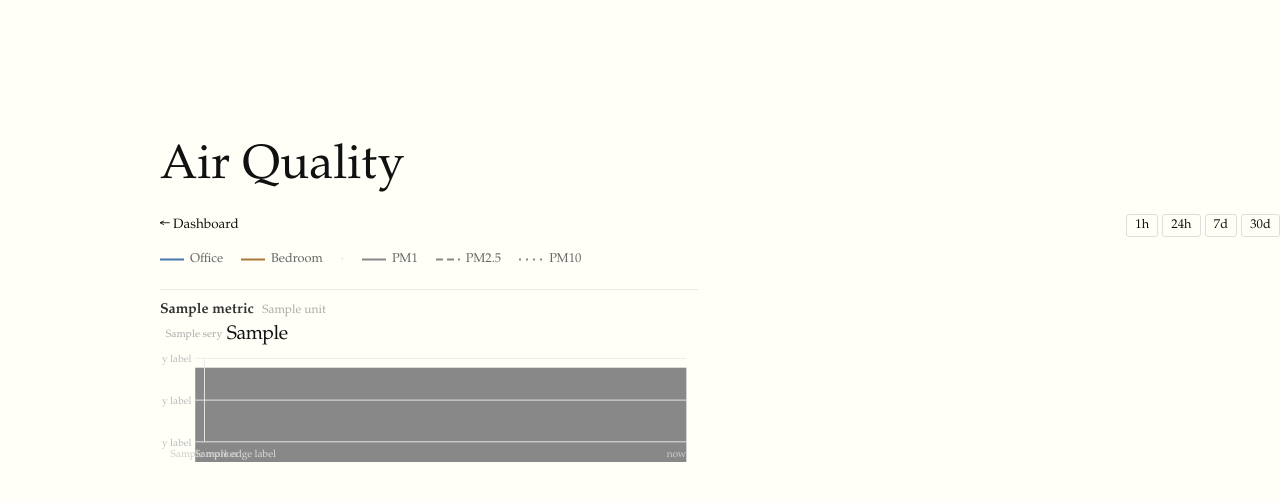
After one commit to ColCarroll/kindle-display-server, a Python web app: template app/web/templates/airq.html in a window 1280 px wide. The commit adds this page. Shown: the top 501 px of the page. Run offline with Jinja, Linux system fonts and the light colour scheme; the template is opened without the code that fills it: most values are stand-ins (such as "Sample title", 1, 10 or a date in 2020).

Commit message:
Add air quality dashboard page with InfluxDB sensor data
- New /air-quality page with Tufte-style SVG sparklines for CO₂,
  temperature (°F), humidity, VOC, NOx, and particulate matter
- Queries koonti:8086 InfluxDB for Office (AirQ α) and Bedroom (AirQ β)
- Reference bands with colored labels for CO₂, VOC, NOx, PM (EPA AQI)
- 1h/24h/7d/30d range toggle; gaps in data shown as line breaks
- Current readings boxed in band color when outside the good range
- "Home" weather title links to /air-quality
- Weather: add processed data cache, memoize sunrise/sunset calculations
- Fix ruff target-version to py310 to match server Python version

🤖 Generated with [Claude Code](https://claude.com/claude-code)

Co-Authored-By: Claude Sonnet 4.6 <noreply@anthropic.com>

```diff
--- a/app/config.py
+++ b/app/config.py
@@ -70,6 +70,7 @@ WEB_BASE_URL = os.getenv("WEB_BASE_URL", "http://localhost:8000")
 # Cache settings
 CACHE_DIR = os.path.join(os.path.dirname(__file__), "data")
 WEATHER_CACHE_TTL = 15 * 60  # 15 minutes
+WEATHER_PROCESSED_CACHE_TTL = 5 * 60  # 5 minutes (matches HTMX refresh interval)
 CALENDAR_CACHE_TTL = 5 * 60  # 5 minutes
 STRAVA_CACHE_TTL = 10 * 60  # 10 minutes
 STRAVA_STATS_CACHE_TTL = 60 * 60  # 1 hour
--- a/app/web/app.py
+++ b/app/web/app.py
@@ -10,7 +10,7 @@ from starlette.middleware.sessions import SessionMiddleware
 
 from app import config
 from app.web import auth
-from app.web.routes import calendar, dashboard, shoes, strava, weather
+from app.web.routes import airq, calendar, dashboard, shoes, strava, weather
 
 logger = logging.getLogger(__name__)
 
@@ -48,6 +48,7 @@ app.mount("/static", StaticFiles(directory="app/web/static"), name="static")
 
 # Include routers
 app.include_router(dashboard.router)
+app.include_router(airq.router)
 app.include_router(weather.router)
 app.include_router(calendar.router)
 app.include_router(strava.router)
--- a/app/web/routes/calendar.py
+++ b/app/web/routes/calendar.py
@@ -1,4 +1,6 @@
 """Calendar partial route handlers."""
+
+import asyncio
 
 from fastapi import APIRouter, Depends, Request
 from fastapi.responses import HTMLResponse
@@ -15,7 +17,7 @@ templates = Jinja2Templates(directory="app/web/templates")
 async def calendar_partial(request: Request, _user: str = Depends(require_auth)):
     """Calendar partial for HTMX loading."""
     try:
-        data = get_events_by_day()
+        data = await asyncio.to_thread(get_events_by_day)
 
         return templates.TemplateResponse(
             "partials/calendar.html",
--- /dev/null
+++ b/app/web/templates/airq.html
@@ -0,0 +1,205 @@
+{% extends "base.html" %}
+
+{% block title %}Air Quality{% endblock %}
+{% block header %}Air Quality{% endblock %}
+
+{% block content %}
+<div class="airq-top">
+    <a href="/" class="airq-back">← Dashboard</a>
+    <div class="airq-range-toggle">
+        {% for r in ["1h", "24h", "7d", "30d"] %}
+        <a href="/air-quality?range={{ r }}"
+           class="airq-range-btn{% if r == current_range %} active{% endif %}">{{ r }}</a>
+        {% endfor %}
+    </div>
+</div>
+
+{% if error %}
+<div class="error-message">{{ error }}</div>
+{% endif %}
+
+{% if metrics %}
+<div class="airq-legend">
+    <span class="airq-legend-item"><svg width="24" height="3" viewBox="0 0 24 3"><line x1="0" y1="1.5" x2="24" y2="1.5" stroke="#4477aa" stroke-width="2"/></svg> Office</span>
+    <span class="airq-legend-item"><svg width="24" height="3" viewBox="0 0 24 3"><line x1="0" y1="1.5" x2="24" y2="1.5" stroke="#aa7733" stroke-width="2"/></svg> Bedroom</span>
+    <span class="airq-legend-sep">·</span>
+    <span class="airq-legend-item"><svg width="24" height="3" viewBox="0 0 24 3"><line x1="0" y1="1.5" x2="24" y2="1.5" stroke="#888" stroke-width="2"/></svg> PM1</span>
+    <span class="airq-legend-item"><svg width="24" height="3" viewBox="0 0 24 3"><line x1="0" y1="1.5" x2="24" y2="1.5" stroke="#888" stroke-width="2" stroke-dasharray="7,4"/></svg> PM2.5</span>
+    <span class="airq-legend-item"><svg width="24" height="3" viewBox="0 0 24 3"><line x1="0" y1="1.5" x2="24" y2="1.5" stroke="#888" stroke-width="2" stroke-dasharray="2,5"/></svg> PM10</span>
+</div>
+
+<div class="airq-grid">
+{% for metric in metrics %}
+<div class="airq-metric">
+    <div class="airq-metric-header">
+        <span class="airq-metric-label">{{ metric.label }}</span>
+        <span class="airq-metric-unit">{{ metric.unit }}</span>
+    </div>
+    <div class="airq-current">
+        {% for s in metric.series %}
+        {% if s.latest_val %}
+        <span class="airq-reading"
+              style="color: {{ s.latest_tc or s.color }};{% if s.latest_bg %} background: {{ s.latest_bg }}; outline: 1.5px solid {{ s.latest_tc }}; border-radius: 3px; padding: 0.05em 0.3em;{% endif %}">
+            {%- if s.sublabel %}<span class="airq-sublabel">{{ s.sublabel }}</span> {% endif -%}
+            {{ s.latest_val }}
+        </span>
+        {% endif %}
+        {% endfor %}
+    </div>
+
+    {% set cl = 38 %}
+    {% set cw = 530 %}
+    {% set cr = cl + cw %}
+    {% set ct = 8 %}
+    {% set ch = 90 %}
+    {% set cb = ct + ch %}
+
+    <svg viewBox="0 0 580 {{ cb + 22 }}" class="airq-chart">
+        {# Reference bands (e.g. VOC quality zones) — rendered first, behind everything #}
+        {% for band in metric.bands %}
+        <rect x="{{ cl }}" y="{{ ct + band.y_top_frac * ch }}"
+              width="{{ cw }}" height="{{ (band.y_bot_frac - band.y_top_frac) * ch }}"
+              fill="{{ band.color }}"/>
+        <text x="{{ cr - 4 }}" y="{{ ct + (band.y_top_frac + band.y_bot_frac) / 2 * ch + 4 }}"
+              font-size="10" text-anchor="end"
+              stroke="{{ band.color }}" stroke-width="3" paint-order="stroke"
+              fill="{{ band.text_color }}">{{ band.label }}</text>
+        {% endfor %}
+
+        {# Y-axis grid lines #}
+        {% for i in range(3) %}
+        {% set gy = ct + i * ch / 2 %}
+        <line x1="{{ cl }}" y1="{{ gy }}" x2="{{ cr }}" y2="{{ gy }}" stroke="#ebebeb" stroke-width="1"/>
+        <text x="{{ cl - 4 }}" y="{{ gy + 4 }}" font-size="11" fill="#bbb" text-anchor="end">{{ metric.y_labels[i] }}</text>
+        {% endfor %}
+
+        {# X-axis markers #}
+        {% for marker in x_markers %}
+        {% set mx = cl + marker.x_frac * cw %}
+        <line x1="{{ mx }}" y1="{{ ct }}" x2="{{ mx }}" y2="{{ cb }}" stroke="#ebebeb" stroke-width="1"/>
+        <text x="{{ mx }}" y="{{ cb + 16 }}" font-size="11" fill="#ccc" text-anchor="middle">{{ marker.label }}</text>
+        {% endfor %}
+
+        {# Series polylines — one <polyline> per continuous segment #}
+        {% for s in metric.series %}
+        {% for segment in s.segments %}
+        <polyline
+            points="{% for xf, v in segment %}{{ cl + xf * cw }},{{ ct + ch - (v - metric.min_val) / metric.val_range * ch }} {% endfor %}"
+            fill="none"
+            stroke="{{ s.color }}"
+            stroke-width="1.5"
+            stroke-linejoin="round"
+            stroke-linecap="round"
+            {% if s.dasharray %}stroke-dasharray="{{ s.dasharray }}"{% endif %}/>
+        {% endfor %}
+        {% endfor %}
+
+        {# X-axis edge labels #}
+        <text x="{{ cl }}" y="{{ cb + 16 }}" font-size="11" fill="#ddd" text-anchor="start">{{ edge_label }}</text>
+        <text x="{{ cr }}" y="{{ cb + 16 }}" font-size="11" fill="#ccc" text-anchor="end">now</text>
+    </svg>
+</div>
+{% endfor %}
+</div>
+{% endif %}
+
+<style>
+.airq-top {
+    display: flex;
+    align-items: baseline;
+    justify-content: space-between;
+    margin-bottom: 1rem;
+    flex-wrap: wrap;
+    gap: 0.5rem;
+}
+.airq-back {
+    color: #888;
+    text-decoration: none;
+    font-size: 0.9rem;
+}
+.airq-back:hover { color: #333; }
+
+.airq-range-toggle {
+    display: flex;
+    gap: 0.25rem;
+}
+.airq-range-btn {
+    padding: 0.2rem 0.55rem;
+    font-size: 0.85rem;
+    color: #888;
+    text-decoration: none;
+    border: 1px solid #ddd;
+    border-radius: 3px;
+}
+.airq-range-btn:hover { color: #333; border-color: #aaa; }
+.airq-range-btn.active { color: #333; border-color: #888; font-weight: bold; }
+
+.airq-legend {
+    display: flex;
+    gap: 1.2rem;
+    font-size: 0.85rem;
+    color: #666;
+    margin-bottom: 1.5rem;
+    align-items: center;
+    flex-wrap: wrap;
+}
+.airq-legend-item {
+    display: flex;
+    align-items: center;
+    gap: 0.4rem;
+}
+.airq-legend-item svg { flex-shrink: 0; }
+.airq-legend-sep { color: #ccc; }
+
+.airq-grid {
+    display: grid;
+    grid-template-columns: 1fr 1fr;
+    gap: 1.5rem 3rem;
+}
+@media (max-width: 700px) {
+    .airq-grid { grid-template-columns: 1fr; }
+}
+
+.airq-metric {
+    border-top: 1px solid #e8e8e8;
+    padding-top: 0.75rem;
+}
+
+.airq-metric-header { margin-bottom: 0.2rem; }
+.airq-metric-label {
+    font-size: 0.95rem;
+    font-weight: bold;
+    color: #333;
+}
+.airq-metric-unit {
+    font-size: 0.8rem;
+    color: #aaa;
+    margin-left: 0.3rem;
+}
+
+.airq-current {
+    display: flex;
+    gap: 1rem;
+    margin-bottom: 0.25rem;
+    flex-wrap: wrap;
+}
+.airq-reading {
+    font-size: 1.3rem;
+    font-weight: 300;
+    letter-spacing: -0.02em;
+}
+.airq-sublabel {
+    font-size: 0.7rem;
+    font-weight: normal;
+    color: #aaa;
+    vertical-align: middle;
+    letter-spacing: 0;
+}
+
+.airq-chart {
+    width: 100%;
+    height: auto;
+    display: block;
+}
+</style>
+{% endblock %}
--- a/pyproject.toml
+++ b/pyproject.toml
@@ -60,7 +60,7 @@ addopts = [
 
 [tool.ruff]
 line-length = 100
-target-version = "py311"
+target-version = "py310"
 
 [tool.ruff.lint]
 select = [
```
Also changed, not shown: app/fetchers/weather.py (+30 -3 lines), app/web/routes/airq.py (added, +398 -0 lines), app/web/routes/weather.py (+12 -8 lines), app/web/templates/dashboard.html (+11 -1 lines), app/web/templates/partials/weather.html (+10 -1 lines).
